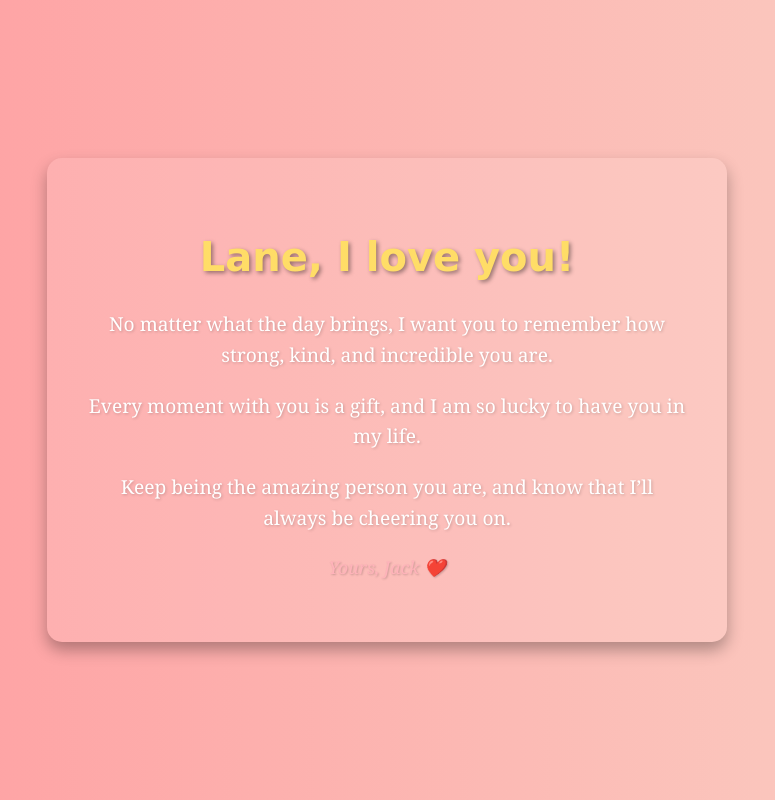
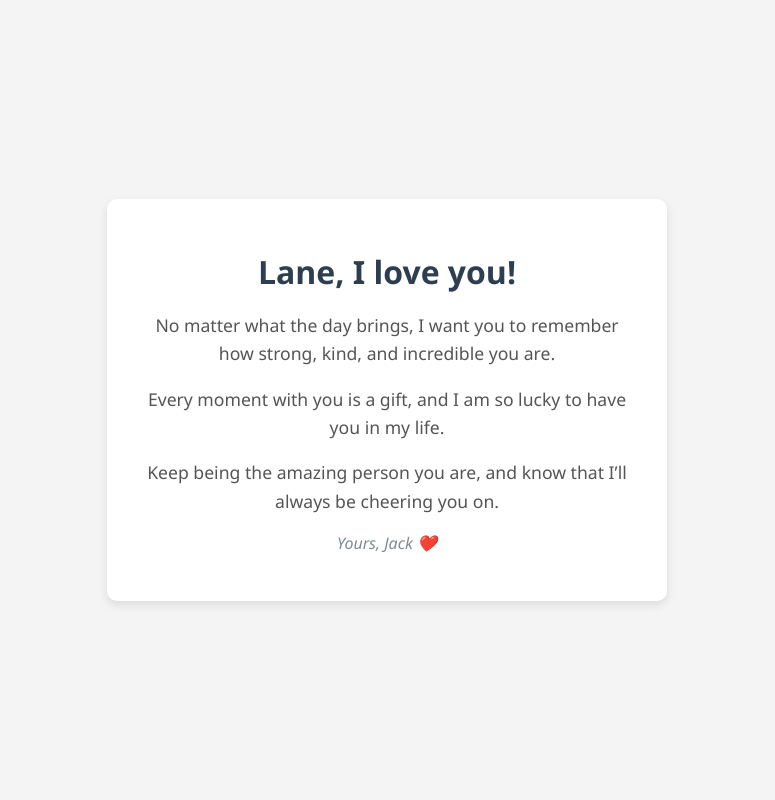
Before and after one commit to jgburke1/Lane, a plain HTML site: page index.html in a window 1280 px wide. Shown: the whole page, without its empty margins (253-1028 px from the left). Drawn offline with Linux system fonts and the light colour scheme.

Commit message:
Update index.html
style tweaking

```diff
--- a/index.html
+++ b/index.html
@@ -8,41 +8,42 @@
     body {
       margin: 0;
       padding: 0;
-      font-family: 'Georgia', serif;
-      background: linear-gradient(to right, #ff9a9e, #fad0c4);
-      color: #fff;
-      text-align: center;
+      font-family: 'Segoe UI', Tahoma, Geneva, Verdana, sans-serif;
+      background-color: #f4f4f4;
+      color: #333;
       display: flex;
       justify-content: center;
       align-items: center;
       height: 100vh;
+      text-align: center;
     }
     .container {
-      background: rgba(255, 255, 255, 0.1);
-      padding: 40px;
-      border-radius: 15px;
-      box-shadow: 0 8px 16px rgba(0, 0, 0, 0.3);
-      max-width: 600px;
-      line-height: 1.6;
+      background: #ffffff;
+      padding: 30px;
+      border-radius: 10px;
+      box-shadow: 0 4px 10px rgba(0, 0, 0, 0.1);
+      max-width: 500px;
+      animation: fadeIn 1.2s ease-in-out;
+    }
+    @keyframes fadeIn {
+      from { opacity: 0; transform: translateY(-10px); }
+      to { opacity: 1; transform: translateY(0); }
     }
     h1 {
-      font-size: 2.5em;
-      color: #ffdd67;
-      margin-bottom: 20px;
-      font-family: 'Brush Script MT', cursive;
-      text-shadow: 2px 2px 4px rgba(0, 0, 0, 0.4);
+      font-size: 2em;
+      color: #2c3e50;
+      margin-bottom: 15px;
     }
     p {
-      font-size: 1.2em;
-      color: #fff;
-      margin-bottom: 20px;
-      text-shadow: 1px 1px 3px rgba(0, 0, 0, 0.2);
+      font-size: 1.1em;
+      color: #555;
+      line-height: 1.6;
+      margin-bottom: 15px;
     }
     .signature {
-      font-size: 1.1em;
-      color: #ffb3ba;
+      font-size: 1em;
       font-style: italic;
-      text-shadow: 1px 1px 2px rgba(0, 0, 0, 0.2);
+      color: #7f8c8d;
     }
   </style>
 </head>
```
